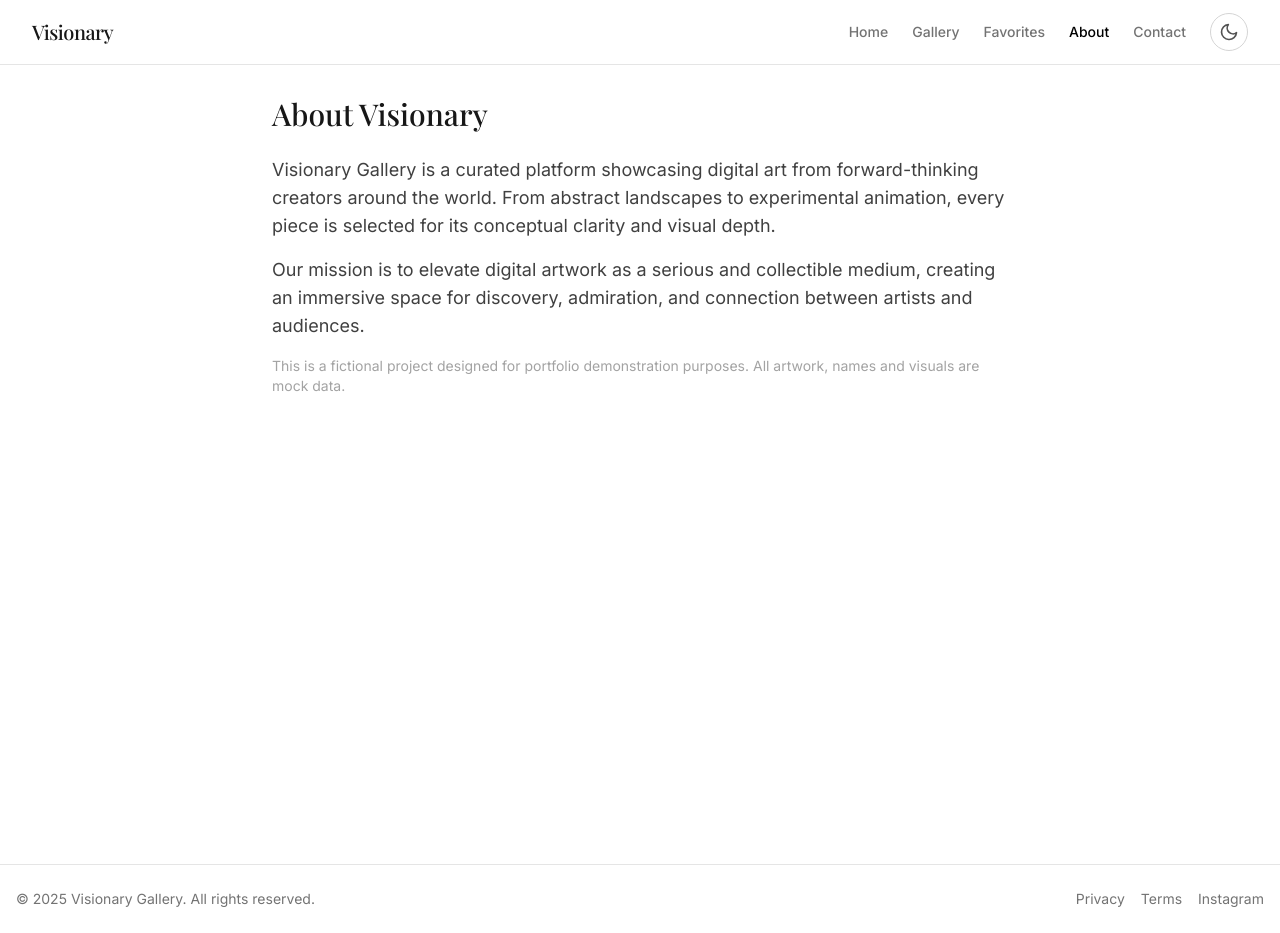
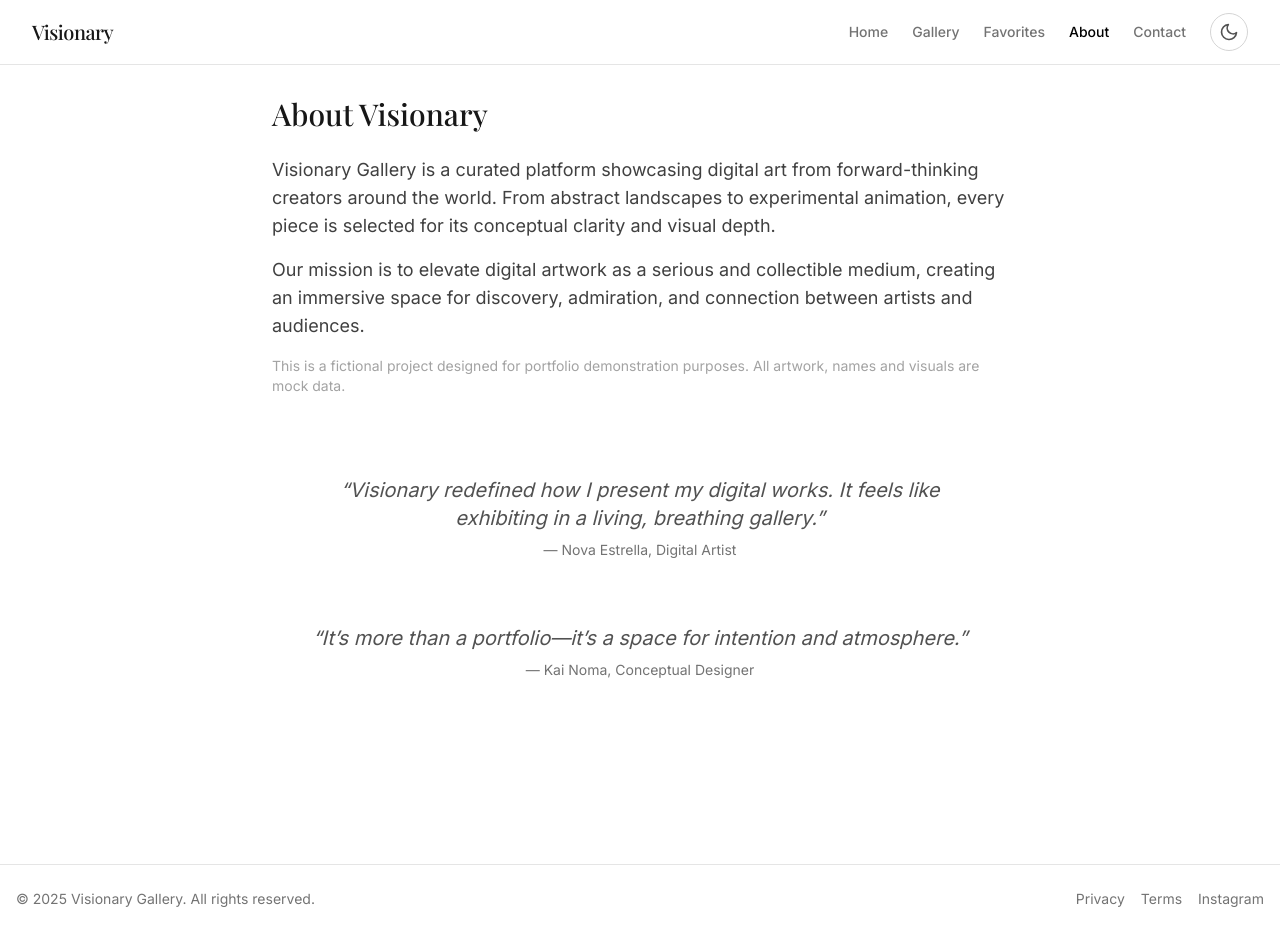
Before and after one commit to quim-romero/visionary-gallery, a React (Vite) app: page /about in a window 1280 px wide. Built offline with nearby package versions, Linux system fonts and the light colour scheme.

Commit message:
Added testimonial section to about

```diff
--- a/src/pages/About.jsx
+++ b/src/pages/About.jsx
@@ -34,6 +34,39 @@ export default function About() {
           This is a fictional project designed for portfolio demonstration
           purposes. All artwork, names and visuals are mock data.
         </p>
+
+        {/* Testimonials */}
+        <section className="mt-20 space-y-16">
+          <motion.div
+            initial={{ opacity: 0, y: 30 }}
+            whileInView={{ opacity: 1, y: 0 }}
+            transition={{ duration: 0.5 }}
+            viewport={{ once: true }}
+          >
+            <blockquote className="text-xl italic text-neutral-600 dark:text-neutral-400 text-center max-w-2xl mx-auto">
+              “Visionary redefined how I present my digital works. It feels like
+              exhibiting in a living, breathing gallery.”
+            </blockquote>
+            <p className="text-sm text-neutral-500 dark:text-neutral-500 text-center mt-2">
+              — Nova Estrella, Digital Artist
+            </p>
+          </motion.div>
+
+          <motion.div
+            initial={{ opacity: 0, y: 30 }}
+            whileInView={{ opacity: 1, y: 0 }}
+            transition={{ duration: 0.5, delay: 0.15 }}
+            viewport={{ once: true }}
+          >
+            <blockquote className="text-xl italic text-neutral-600 dark:text-neutral-400 text-center max-w-2xl mx-auto">
+              “It’s more than a portfolio—it’s a space for intention and
+              atmosphere.”
+            </blockquote>
+            <p className="text-sm text-neutral-500 dark:text-neutral-500 text-center mt-2">
+              — Kai Noma, Conceptual Designer
+            </p>
+          </motion.div>
+        </section>
       </motion.main>
     </>
   );
```
